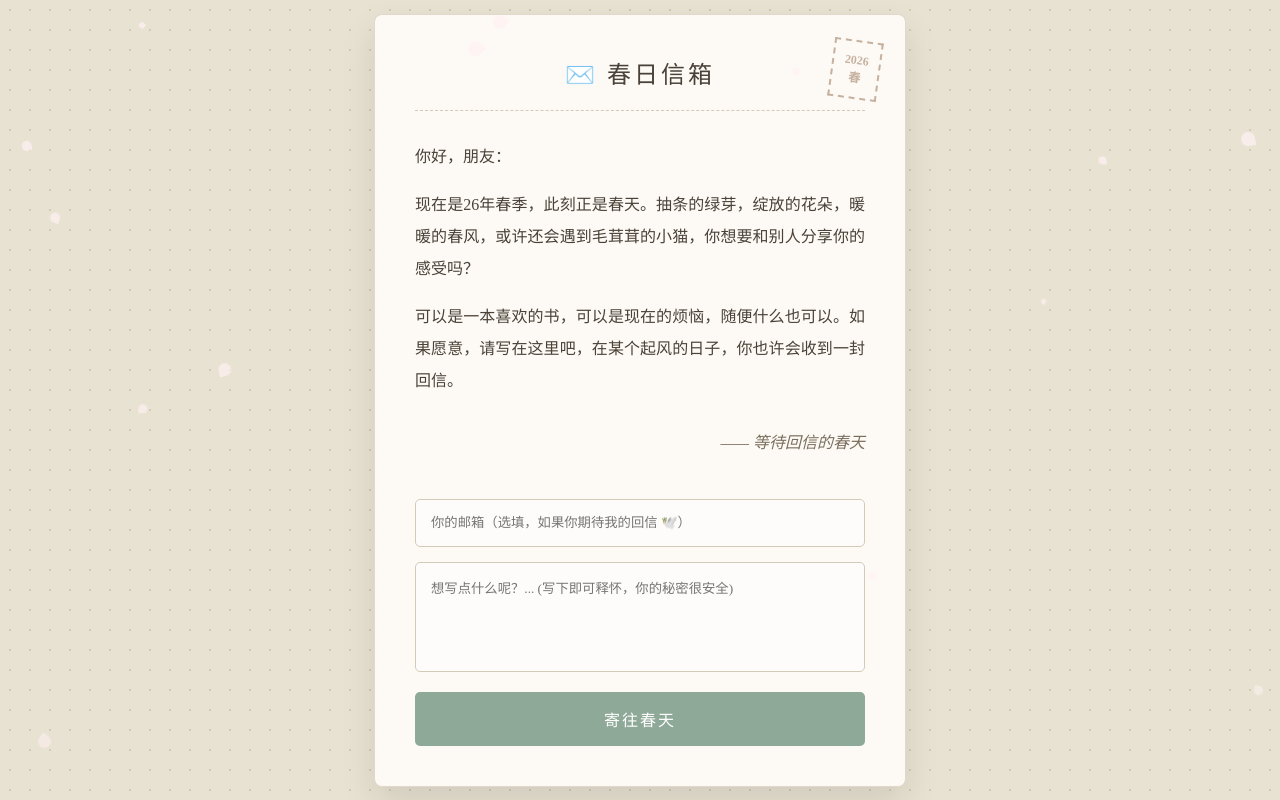
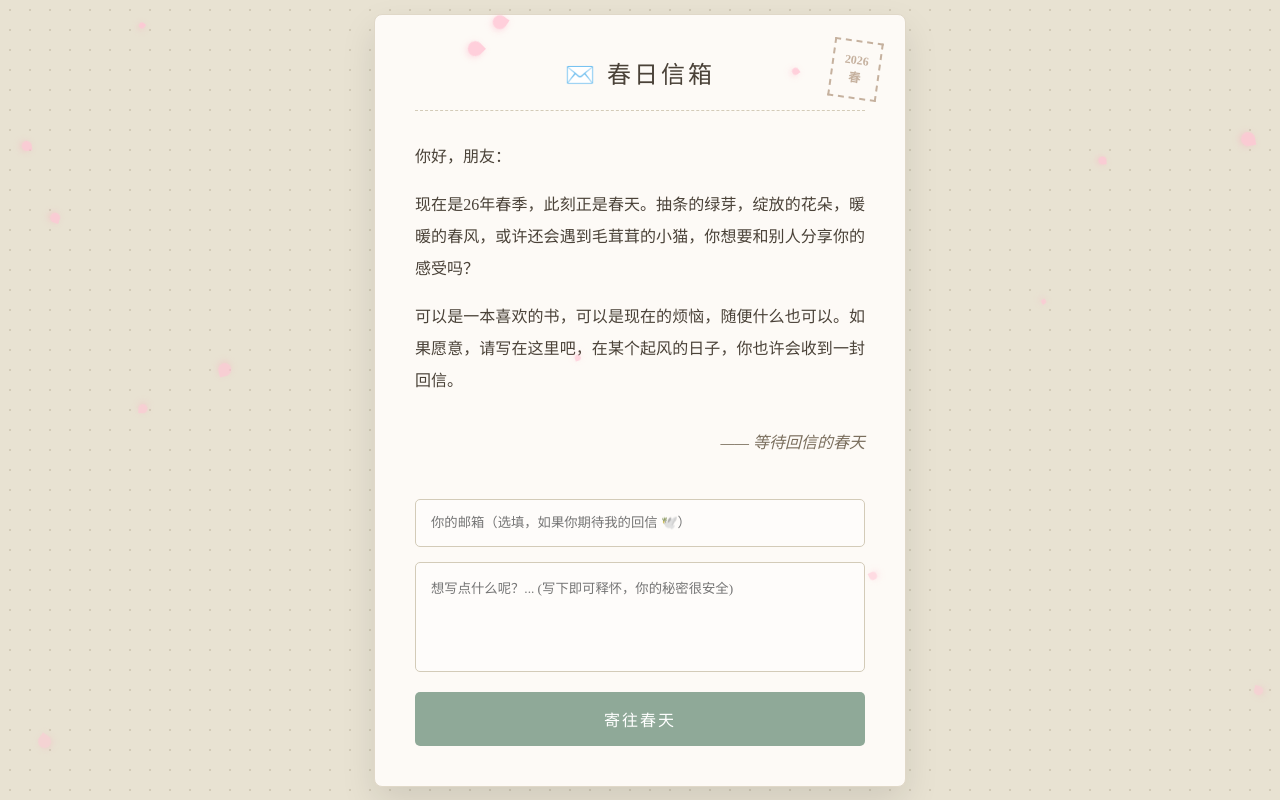
Before and after one commit to yanyuyu99/mailbox, a plain HTML site: page index.html in a window 1280 px wide. Drawn offline with Linux system fonts and the light colour scheme.

Commit message:
Update index.html

```diff
--- a/index.html
+++ b/index.html
@@ -27,9 +27,13 @@
             pointer-events: none; z-index: 99;
         }
         .petal {
-            position: absolute; background-color: #fff1f3;
-            border-radius: 150% 0 150% 150%; opacity: 0.8;
-            filter: blur(0.5px); animation: falling infinite linear;
+            position: absolute;
+            background-color: #ffc4d4; /* 稍微加深一点的明朗樱花粉 */
+            border-radius: 150% 0 150% 150%;
+            opacity: 0.9; /* 提高不透明度，让它更显眼 */
+            filter: blur(0.5px);
+            box-shadow: 0 2px 6px rgba(255, 150, 180, 0.4); /* 核心魔法：加一点点发光的悬浮阴影！ */
+            animation: falling infinite linear;
         }
         @keyframes falling {
             0% { transform: translateY(-10vh) rotate(0deg); opacity: 0; }
```
